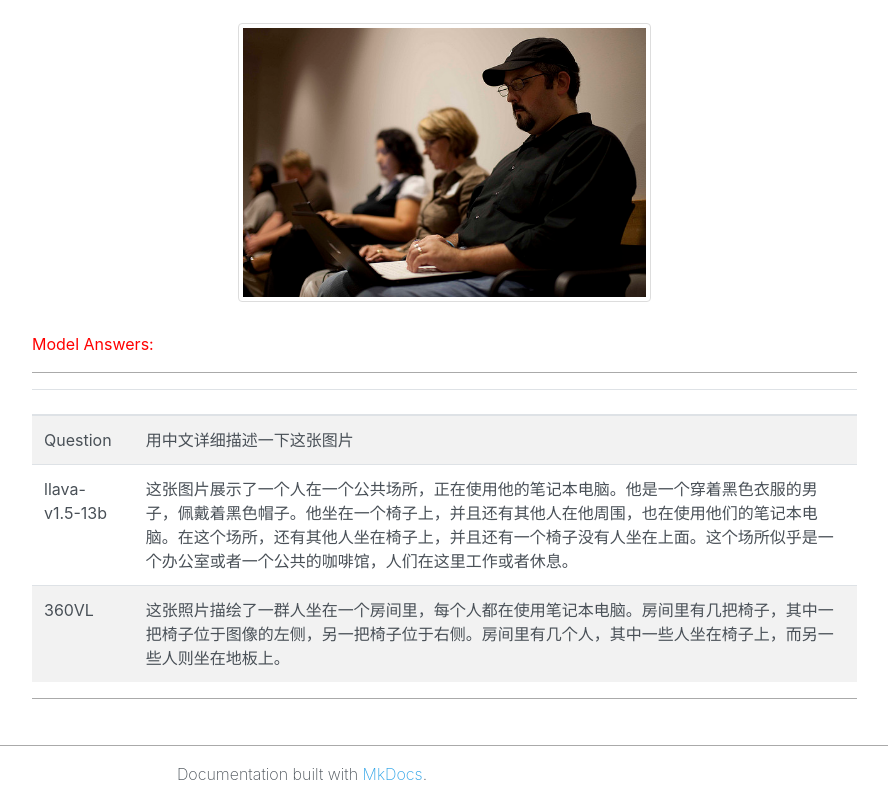
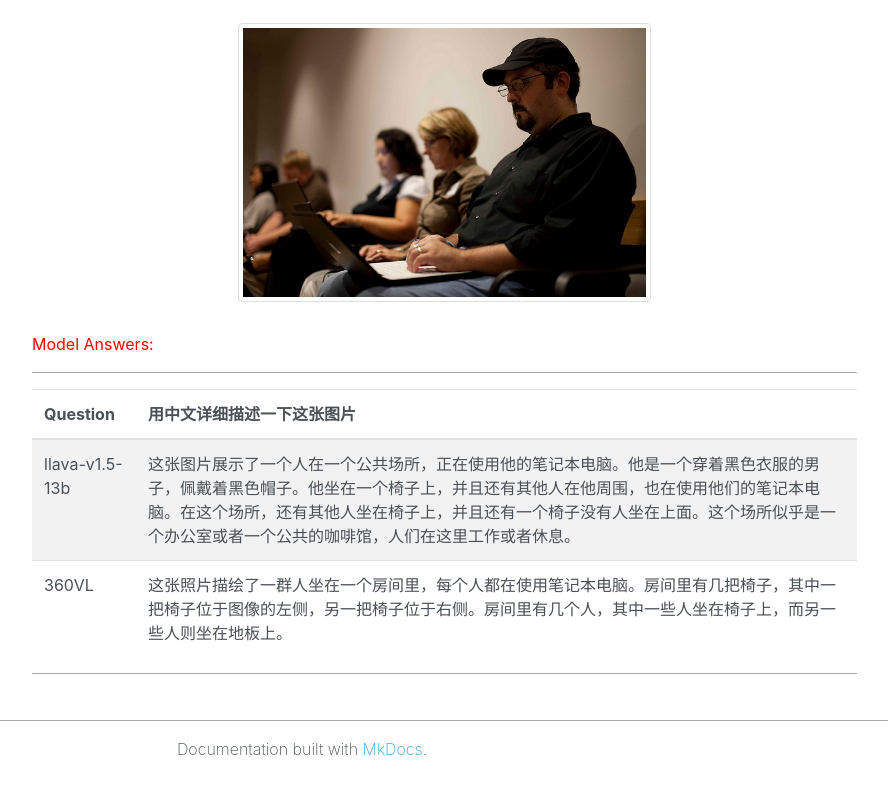
Before and after one commit to 360CVGroup/lmm_evaluation, a plain HTML site: page index.html in a window 1280 px wide. Shown: the part 842-1644 px from the top of the page, without its empty margins (338-1226 px from the left). After the commit the page ends 1619 px from the top, so only its background shows below. Drawn offline with nearby package versions, Linux system fonts and the light colour scheme; some packages are replaced by stand-ins of ours.

Commit message:
Deployed  with MkDocs version: 1.5.3

```diff
--- a/index.html
+++ b/index.html
@@ -158,15 +158,11 @@
 <table>
 <thead>
 <tr>
-<th style="text-align: left;"></th>
-<th style="text-align: left;"></th>
+<th style="text-align: left;">Question</th>
+<th style="text-align: left;">用中文详细描述一下这张图片</th>
 </tr>
 </thead>
 <tbody>
-<tr>
-<td style="text-align: left;">Question</td>
-<td style="text-align: left;">用中文详细描述一下这张图片</td>
-</tr>
 <tr>
 <td style="text-align: left;">llava-v1.5-13b</td>
 <td style="text-align: left;">这张图片展示了一个人在一个公共场所，正在使用他的笔记本电脑。他是一个穿着黑色衣服的男子，佩戴着黑色帽子。他坐在一个椅子上，并且还有其他人在他周围，也在使用他们的笔记本电脑。在这个场所，还有其他人坐在椅子上，并且还有一个椅子没有人坐在上面。这个场所似乎是一个办公室或者一个公共的咖啡馆，人们在这里工作或者休息。</td>
@@ -261,5 +257,5 @@
 
 <!--
 MkDocs version : 1.5.3
-Build Date UTC : 2024-01-09 09:45:38.318182+00:00
+Build Date UTC : 2024-01-09 09:47:08.010518+00:00
 -->
```
Also changed, not shown: 1 other file.
